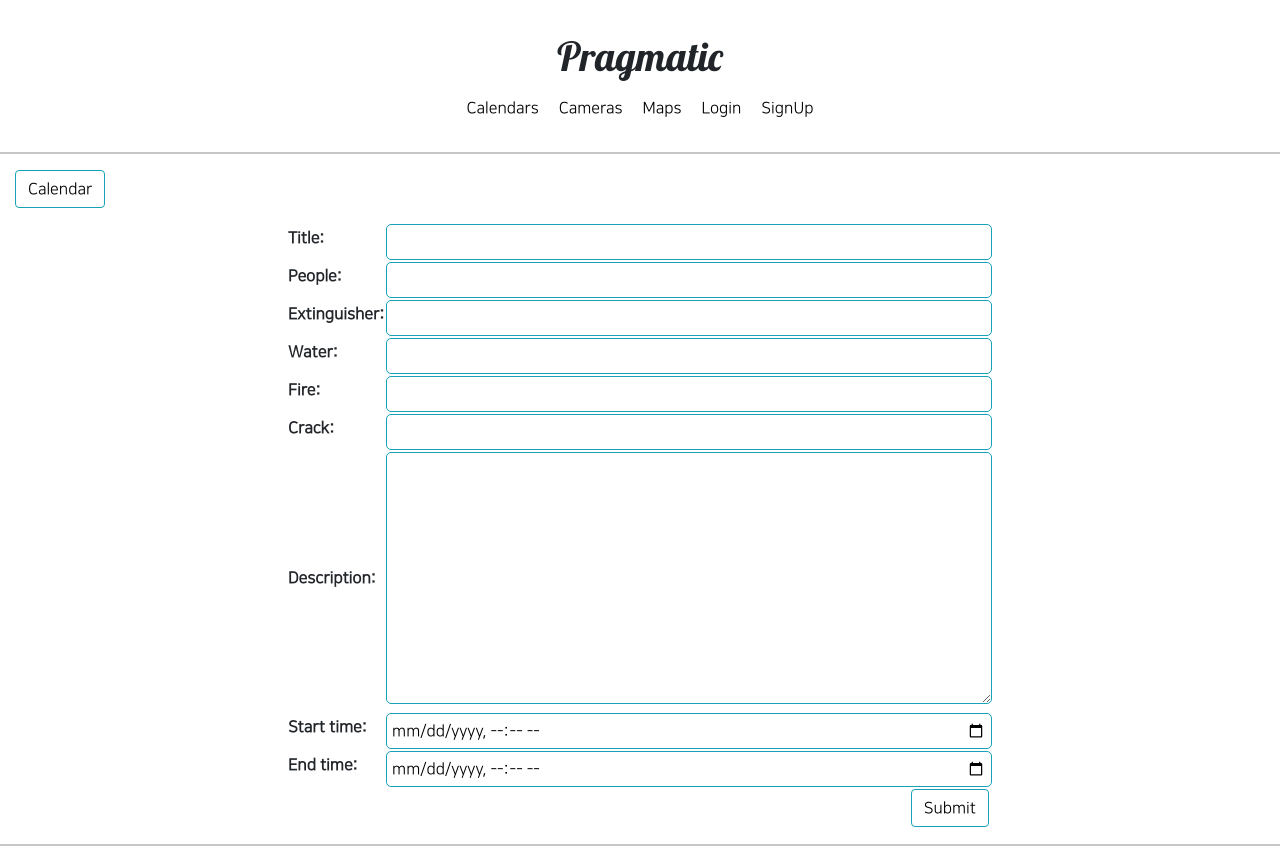
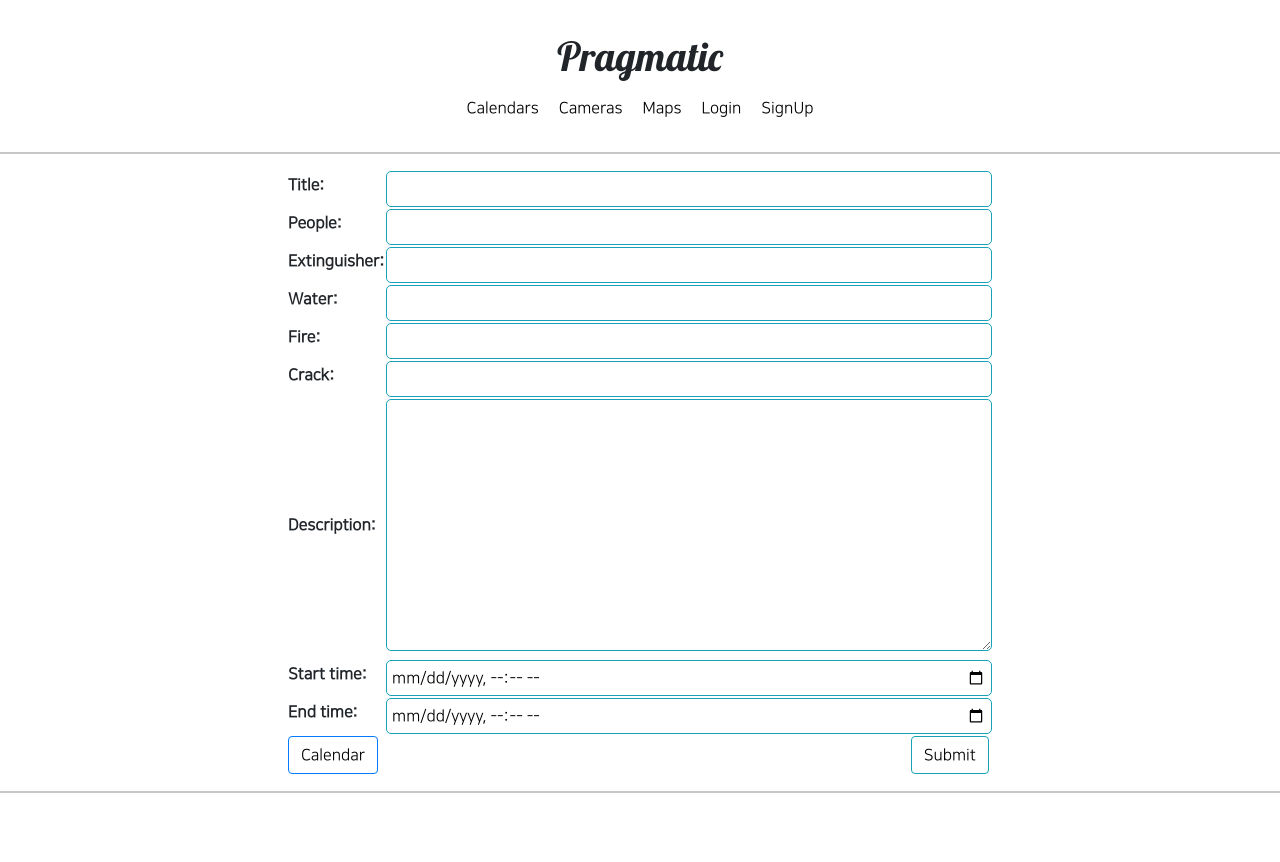
Before and after one commit to JeongJeWan/test_pragmatic, a Django app: page /cals/event/new/ in a window 1280 px wide. After the commit the page ends 793 px from the top, so only its background shows below. Run offline with Django 4.2, Linux system fonts and the light colour scheme; parts of the project's set-up code (start-up, migrations or seed data) failed here and were passed over; some libraries are stand-ins or nearby versions.

Commit message:
django cal envent.html update

```diff
--- a/cal/templates/cal/event.html
+++ b/cal/templates/cal/event.html
@@ -1,9 +1,7 @@
 {% extends 'base_cal.html' %}
 
 {% block content %}
-<div class="clearfix">
-  <a class="btn btn-info" href="{% url 'cal:calendar' %}"> Calendar </a>
-</div>
+
 
 {% if form.errors %}
     {% for field in form %}
@@ -24,7 +22,12 @@
   {% csrf_token %}
   <table class="form form-table">
     {{ form }}
-    <tr><td colspan="2"><button type="submit" class="btn btn-info right"> Submit </button></td></tr>
+    <tr>
+        <td colspan="2">
+            <a class="btn btn-primary" href="{% url 'cal:calendar' %}"> Calendar </a>
+            <button type="submit" class="btn btn-info right"> Submit </button>
+        </td>
+    </tr>
   </table>
 </form>
 {% endblock %}
```
